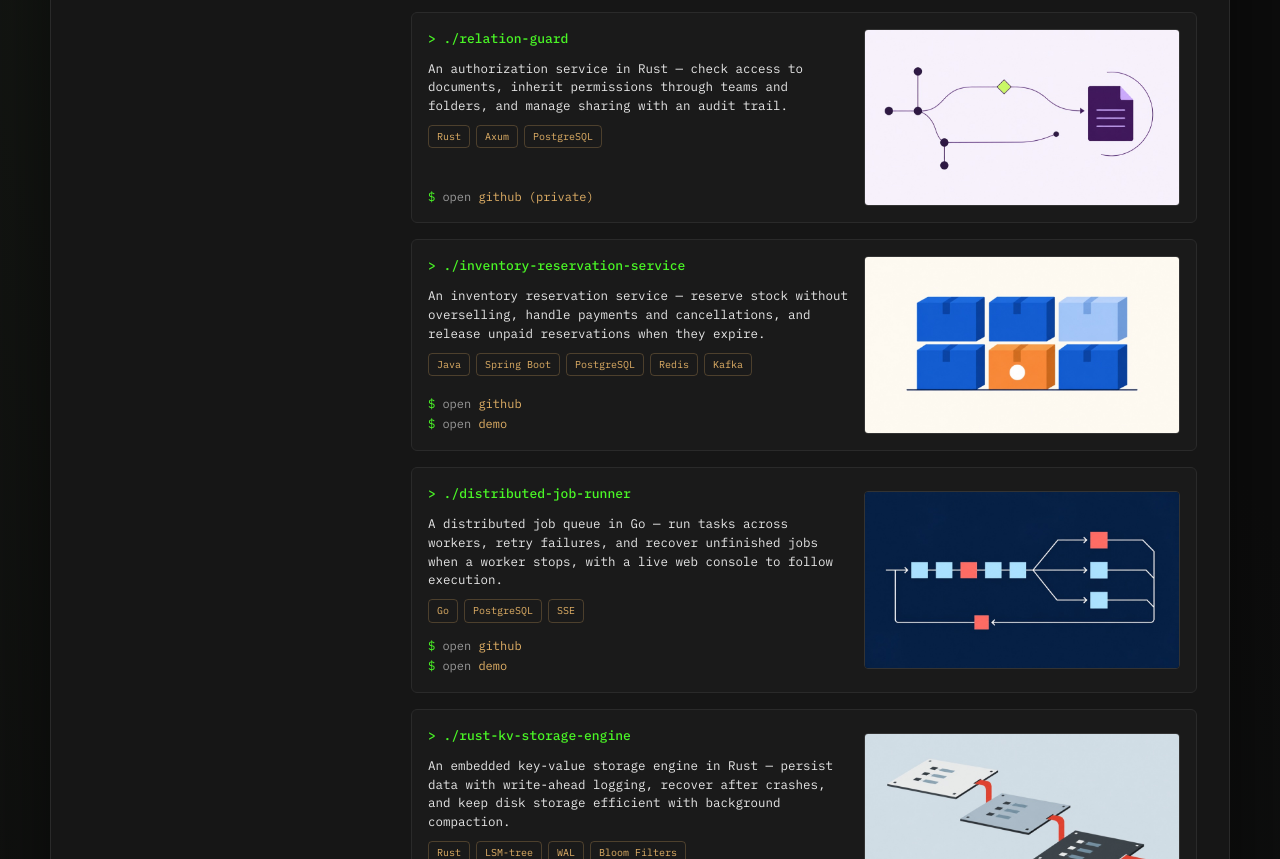
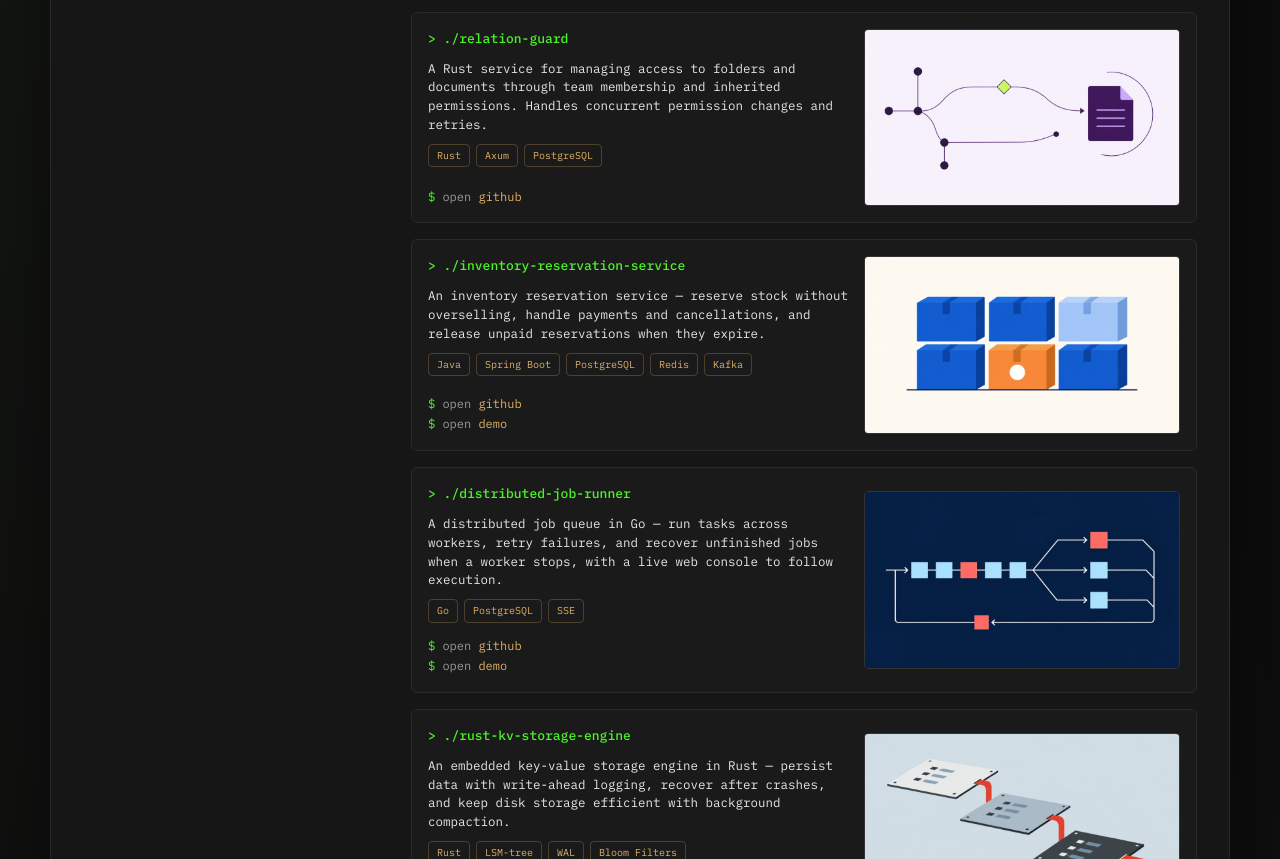
Before and after one commit to Parkryan0128/project_demo, a plain HTML site: page index.html in a window 1280 px wide. Shown: the part 1028-1887 px from the top of the page. Drawn offline with Linux system fonts and the light colour scheme.

Commit message:
Refresh Relation Guard portfolio description and public repository link

```diff
--- a/data.json
+++ b/data.json
@@ -119,7 +119,7 @@
     },
     {
       "slug": "relation-guard",
-      "description": "An authorization service in Rust — check access to documents, inherit permissions through teams and folders, and manage sharing with an audit trail.",
+      "description": "A Rust service for managing access to folders and documents through team membership and inherited permissions. Handles concurrent permission changes and retries.",
       "tags": [
         "Rust",
         "Axum",
@@ -127,7 +127,7 @@
       ],
       "links": [
         {
-          "label": "github (private)",
+          "label": "github",
           "url": "https://github.com/Parkryan0128/relation-guard"
         }
       ],
--- a/index.html
+++ b/index.html
@@ -60,6 +60,6 @@
     </footer>
   </div>
 
-  <script src="script.js?v=cuda-kernel-lab-1"></script>
+  <script src="script.js?v=relation-guard-2"></script>
 </body>
 </html>
--- a/script.js
+++ b/script.js
@@ -7,7 +7,7 @@
  * then open http://localhost:8000
  */
 
-const DATA_URL = "data.json?v=cuda-kernel-lab-1";
+const DATA_URL = "data.json?v=relation-guard-2";
 
 function el(tag, className, text) {
   const node = document.createElement(tag);
```
